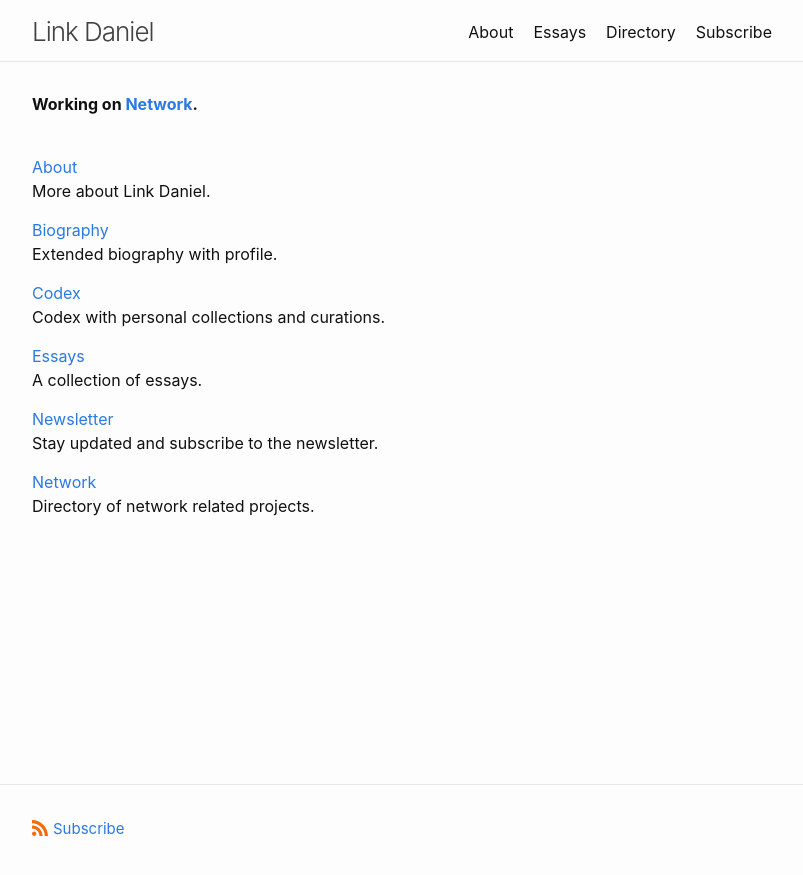
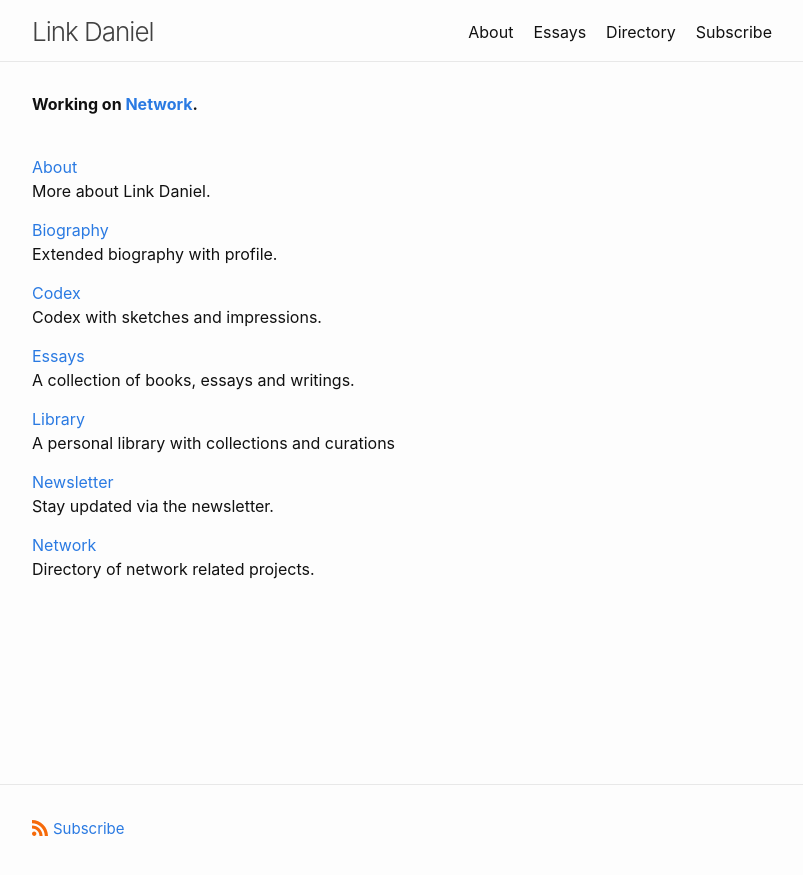
Before and after one commit to link-daniel/link.github.io, a Jekyll site: the page built from index.md, in a window 1280 px wide. Shown: the top 875 px of the page, without its empty margins (238-1041 px from the left). Built offline with Jekyll 4.4.1, drawn with Linux system fonts in a browser that asks for light colours.

Commit message:
Update index.md

```diff
--- a/index.md
+++ b/index.md
@@ -23,15 +23,19 @@ Extended biography with profile.
 
 [Codex](/codex)
 <br>
-Codex with personal collections and curations.
+Codex with sketches and impressions.
 
 [Essays](/essays)
 <br>
-A collection of essays.
+A collection of books, essays and writings.
+
+[Library](/library)
+<br>
+A personal library with collections and curations
 
 [Newsletter](https://linkdaniel.substack.com)
 <br>
-Stay updated and subscribe to the newsletter.
+Stay updated via the newsletter.
 
 [Network](https://network.com.de)
 <br>
```
